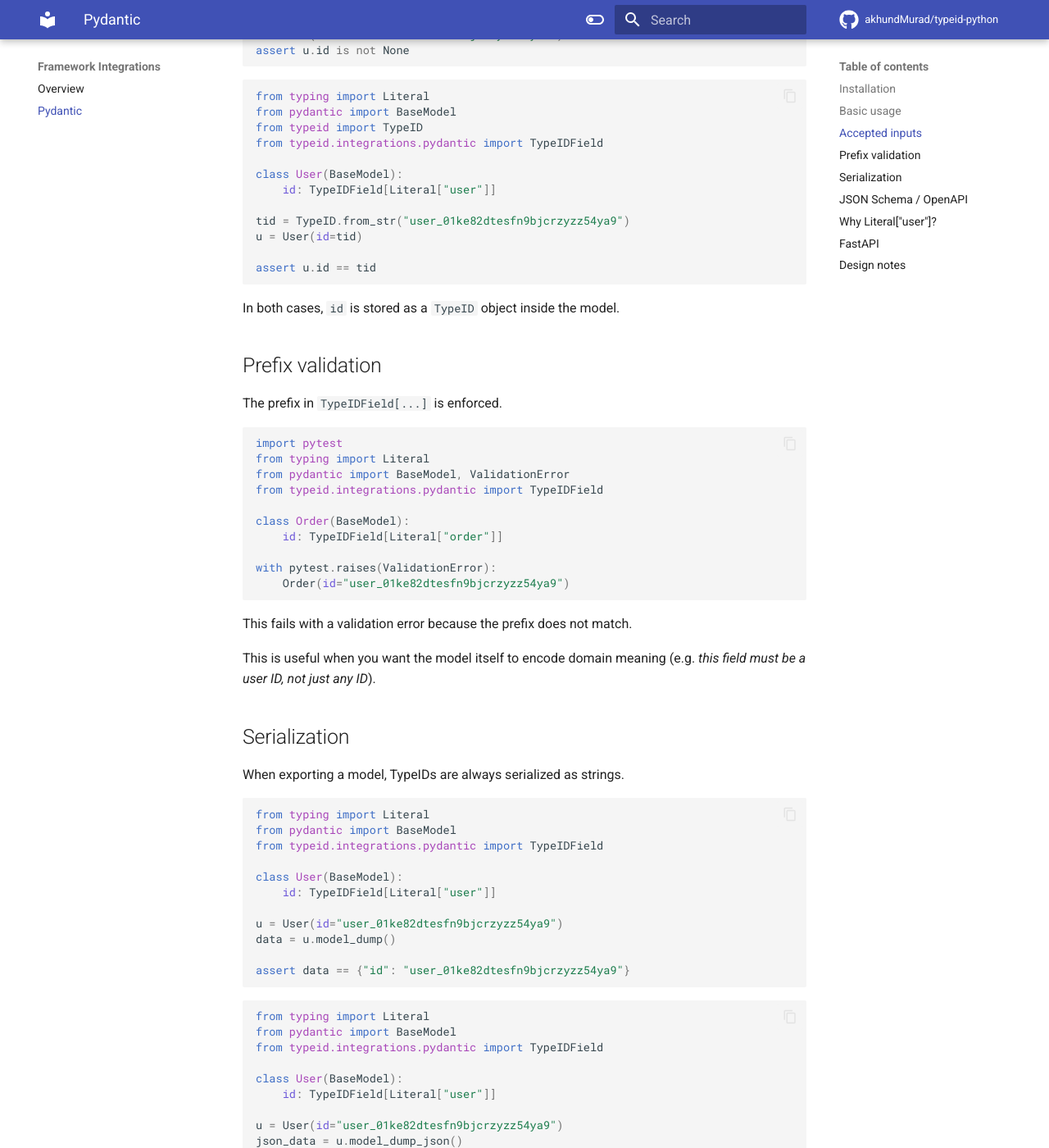
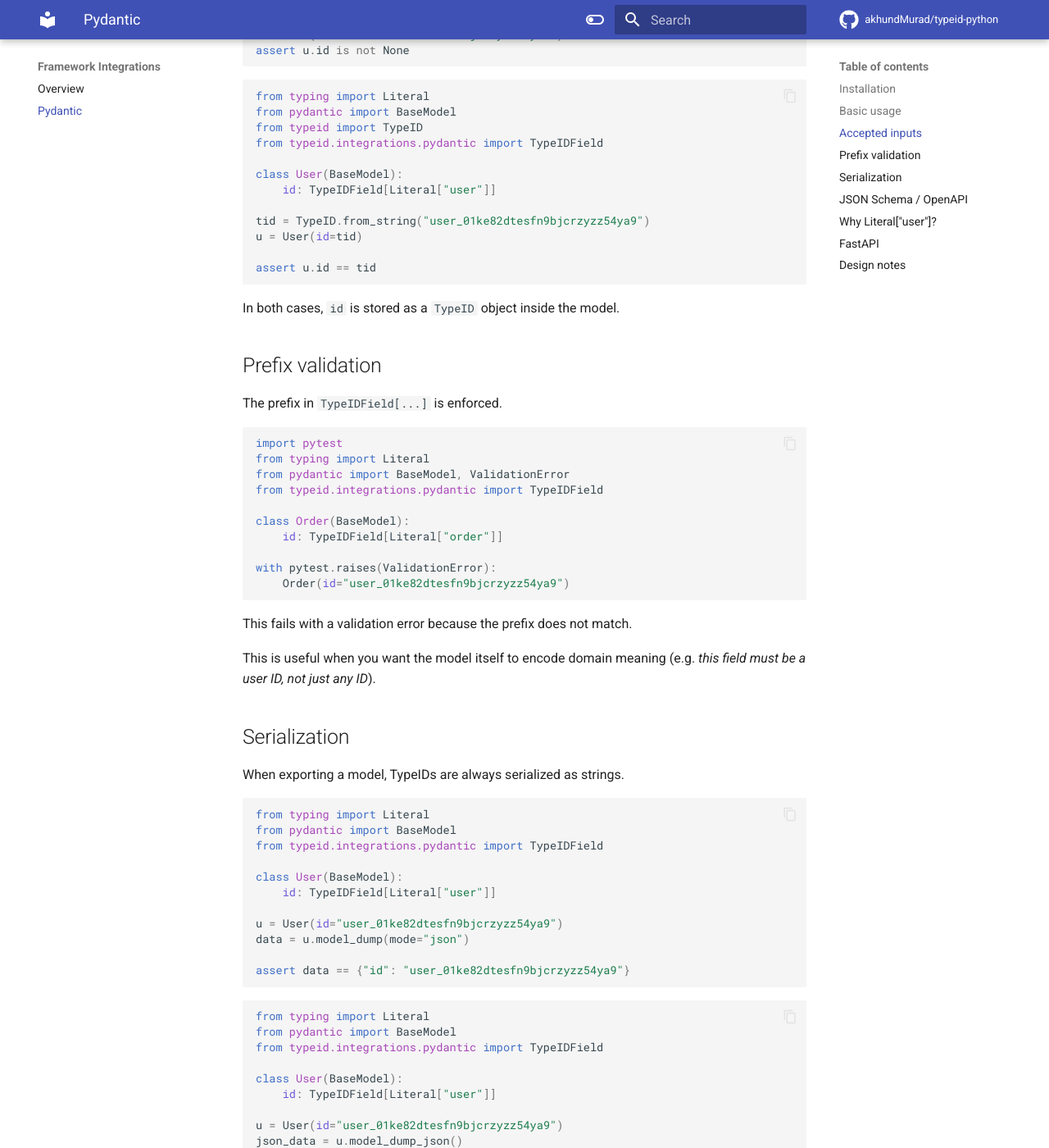
Before and after one commit to akhundMurad/typeid-python, an MkDocs documentation site: the page built from docs/integrations/pydantic.md, in a window 1280 px wide and 1400 px high, scrolled down 1230 px. Shown: the whole window at 82% size. Built offline with MkDocs 1.6.1 and Material for MkDocs 9.7.7, drawn with Linux system fonts in a browser that asks for light colours; comment, search, counter and statistics services are not loaded.

Commit message:
docs(pydantic): update examples and simplify TypeIDField typing

````diff
--- a/docs/integrations/pydantic.md
+++ b/docs/integrations/pydantic.md
@@ -61,7 +61,7 @@ from typeid.integrations.pydantic import TypeIDField
 class User(BaseModel):
     id: TypeIDField[Literal["user"]]
 
-tid = TypeID.from_str("user_01ke82dtesfn9bjcrzyzz54ya9")
+tid = TypeID.from_string("user_01ke82dtesfn9bjcrzyzz54ya9")
 u = User(id=tid)
 
 assert u.id == tid
@@ -104,7 +104,7 @@ class User(BaseModel):
     id: TypeIDField[Literal["user"]]
 
 u = User(id="user_01ke82dtesfn9bjcrzyzz54ya9")
-data = u.model_dump()
+data = u.model_dump(mode="json")
 
 assert data == {"id": "user_01ke82dtesfn9bjcrzyzz54ya9"}
 ```
````
Also changed, not shown: 1 other file.
